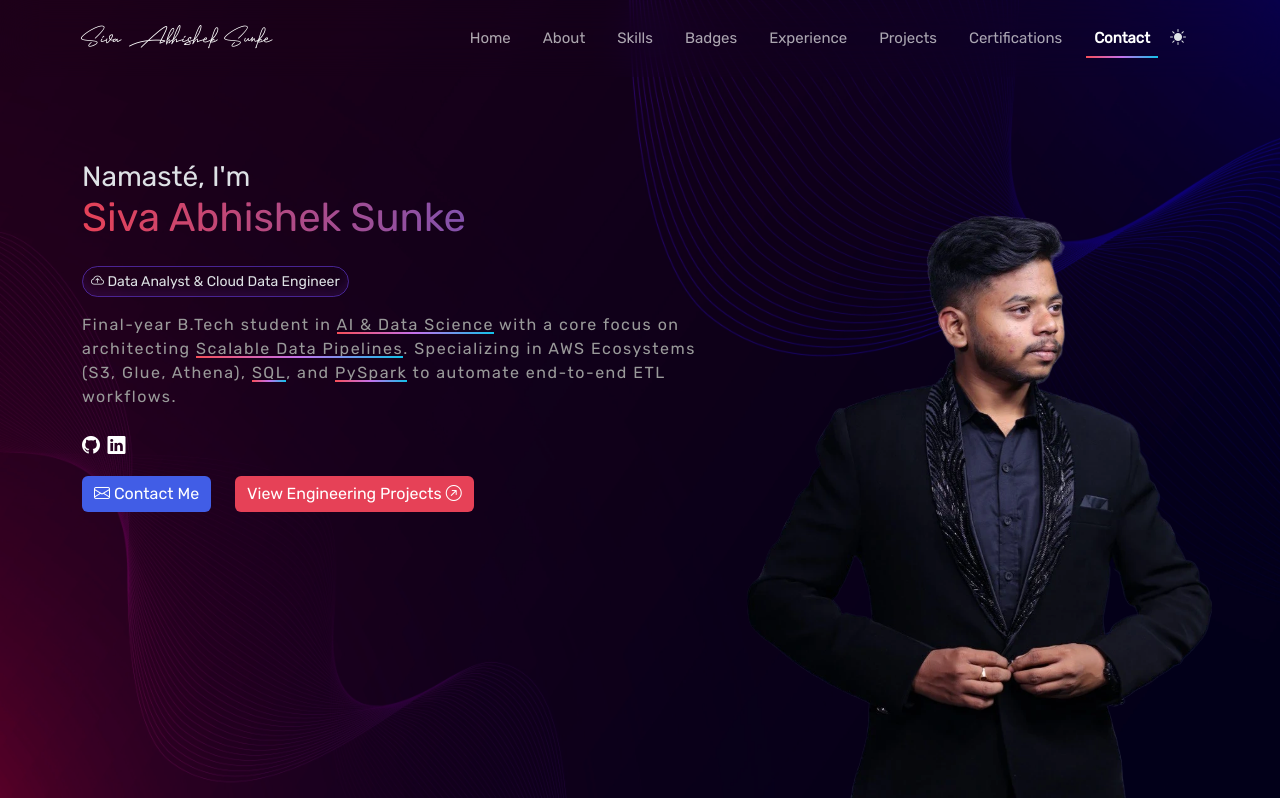
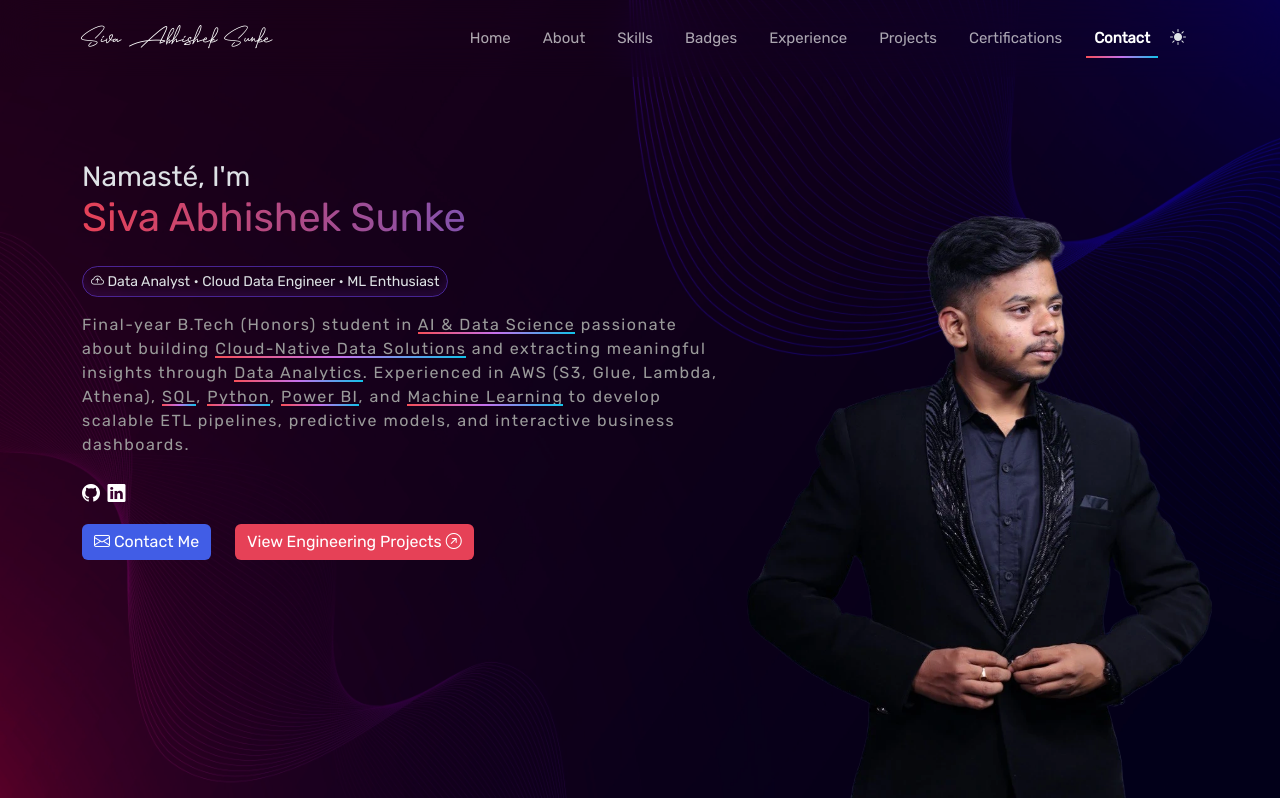
Before and after one commit to Sivaabhisheksunke/SivaAbhishekPortfolio, a plain HTML site: page My-Portfolio-main/index.html in a window 1280 px wide. Shown: the top 798 px of the page. Drawn offline with Linux system fonts and the light colour scheme.

Commit message:
Revise professional badge and tagline in index.html
Updated professional badge and tagline to reflect current skills and focus areas.

```diff
--- a/My-Portfolio-main/index.html
+++ b/My-Portfolio-main/index.html
@@ -157,19 +157,21 @@
                         <span>Siva Abhishek Sunke</span>
                     </h1>
 
-                    <!-- Updated Badge for Engineering Focus -->
+                    <!-- Professional Badge -->
                     <button type="button" class="btn btn-sm mt-3 mb-3 btn-showcase" data-aos="fade-up"
                         data-aos-delay="400">
-                        <i class="bi bi-cloud-arrow-up"></i> Data Analyst & Cloud Data Engineer
+                        <i class="bi bi-cloud-arrow-up"></i> Data Analyst • Cloud Data Engineer • ML Enthusiast
                     </button>
 
-                    <!-- Updated Tagline focusing on AWS and Pipelines -->
+                    <!-- Updated Professional Tagline -->
                     <p class="tagline mb-3" data-aos="fade-up" data-aos-delay="600">
-                        Final-year B.Tech student in <span class="underline">AI & Data Science</span>
-                        with a core focus on architecting <span class="underline">Scalable Data Pipelines</span>.
-                        Specializing in <span class="underline">AWS Ecosystems (S3, Glue, Athena)</span>,
-                        <span class="underline">SQL</span>, and <span class="underline">PySpark</span> to automate
-                        end-to-end ETL workflows.
+                        Final-year B.Tech (Honors) student in <span class="underline">AI & Data Science</span>
+                        passionate about building <span class="underline">Cloud-Native Data Solutions</span> and
+                        extracting meaningful insights through <span class="underline">Data Analytics</span>.
+                        Experienced in <span class="underline">AWS (S3, Glue, Lambda, Athena)</span>,
+                        <span class="underline">SQL</span>, <span class="underline">Python</span>,
+                        <span class="underline">Power BI</span>, and <span class="underline">Machine Learning</span>
+                        to develop scalable ETL pipelines, predictive models, and interactive business dashboards.
                     </p>
 
                     <!-- Social Icons -->
```
